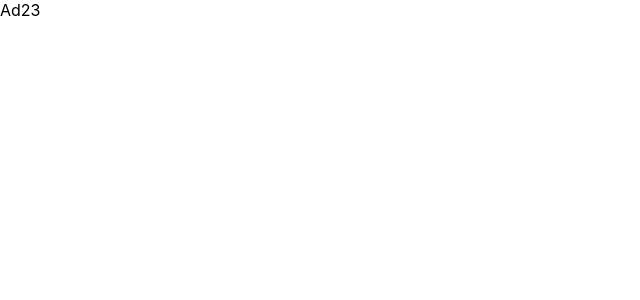
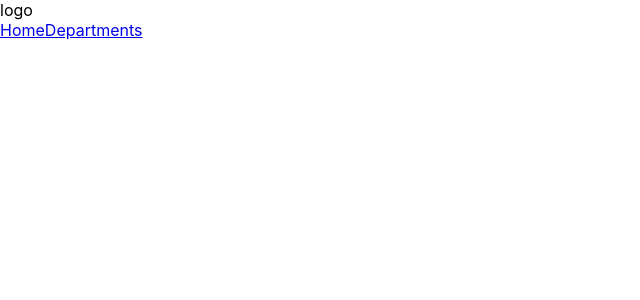
Before and after one commit to puerarongo/new-post-front, a React (Create React App) app: page / in a window 1280 px wide. Shown: the top 300 px of the page, without its empty margins (0-640 px from the left). Built offline with nearby package versions, Linux system fonts and the light colour scheme.

Commit message:
add components structure
- app bar & navigation
- home
- departments
- not found

```diff
--- a/src/components/App.tsx
+++ b/src/components/App.tsx
@@ -1,7 +1,20 @@
 import React from "react";
+import { Route, Routes } from "react-router-dom";
+import AppBar from "./appBar/AppBar";
+import Departments from "./departments/Departments";
+import Home from "./home/Home";
+import NotFound from "./notFound/NotFound";
 
 const App: React.FC = () => {
-  return <div>Ad23</div>;
+  return (
+    <Routes>
+      <Route path="/" element={<AppBar />}>
+        <Route index element={<Home />} />
+        <Route path="/departments" element={<Departments />} />
+        <Route path="*" element={<NotFound />} />
+      </Route>
+    </Routes>
+  );
 };
 
 export default App;
--- /dev/null
+++ b/src/components/appBar/AppBar.tsx
@@ -0,0 +1,17 @@
+import React from "react";
+import styles from "./AppBar.module.css";
+import Navigation from "../navigation/Navigation";
+import { Outlet } from "react-router-dom";
+
+const AppBar: React.FC = () => {
+  return (
+    <div className={styles.container}>
+      <Navigation />
+      <main className={styles.main}>
+        <Outlet />
+      </main>
+    </div>
+  );
+};
+
+export default AppBar;
--- /dev/null
+++ b/src/components/departments/Departments.tsx
@@ -0,0 +1,8 @@
+import React from "react";
+import styles from "./Departments.module.css";
+
+const Departments: React.FC = () => {
+  return <div className={styles.container}></div>;
+};
+
+export default Departments;
--- /dev/null
+++ b/src/components/home/Home.tsx
@@ -0,0 +1,8 @@
+import React from "react";
+import styles from "./Home.module.css";
+
+const Home: React.FC = () => {
+  return <div className={styles.container}></div>;
+};
+
+export default Home;
--- /dev/null
+++ b/src/components/navigation/Navigation.tsx
@@ -0,0 +1,21 @@
+import React from "react";
+import styles from "./Navigation.module.css";
+import { NavLink } from "react-router-dom";
+
+const Navigation: React.FC = () => {
+  return (
+    <header className={styles.header}>
+      <div className={styles.logo__container}>logo</div>
+      <div className={styles.nav__container}>
+        <NavLink to="/" className={styles.link}>
+          Home
+        </NavLink>
+        <NavLink to="/departments" className={styles.link}>
+          Departments
+        </NavLink>
+      </div>
+    </header>
+  );
+};
+
+export default Navigation;
--- /dev/null
+++ b/src/components/notFound/NotFound.tsx
@@ -0,0 +1,12 @@
+import React from "react";
+import styles from "./NotFound.module.css";
+
+const NotFound: React.FC = () => {
+  return (
+    <div className={styles.container}>
+      <h2 className={styles.title}>Error 404. Page Not Found!</h2>
+    </div>
+  );
+};
+
+export default NotFound;
```
Also changed, not shown: src/components/appBar/AppBar.module.css (added), src/components/departments/Departments.module.css (added), src/components/home/Home.module.css (added), src/components/navigation/Navigation.module.css (added), src/components/notFound/NotFound.module.css (added).
